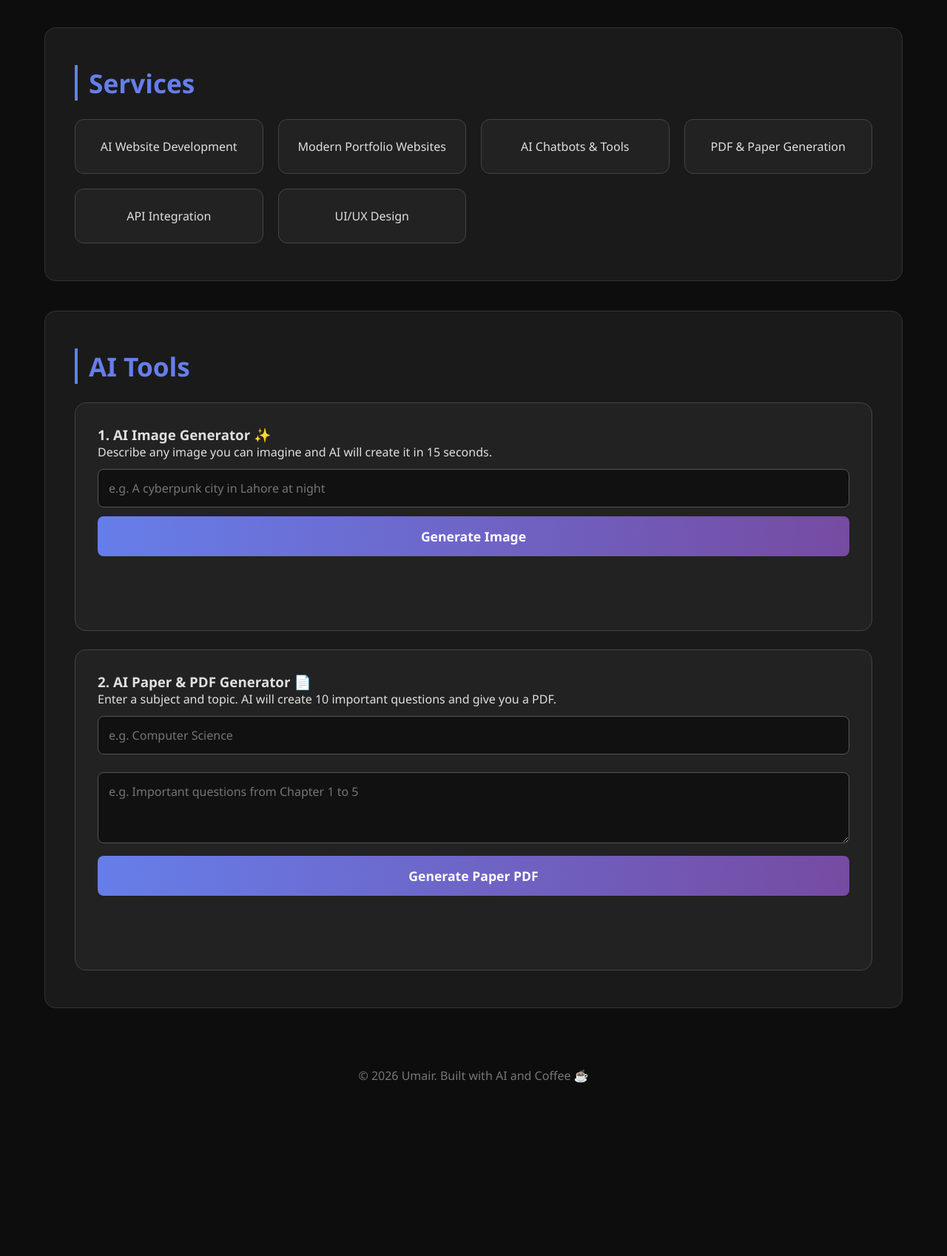
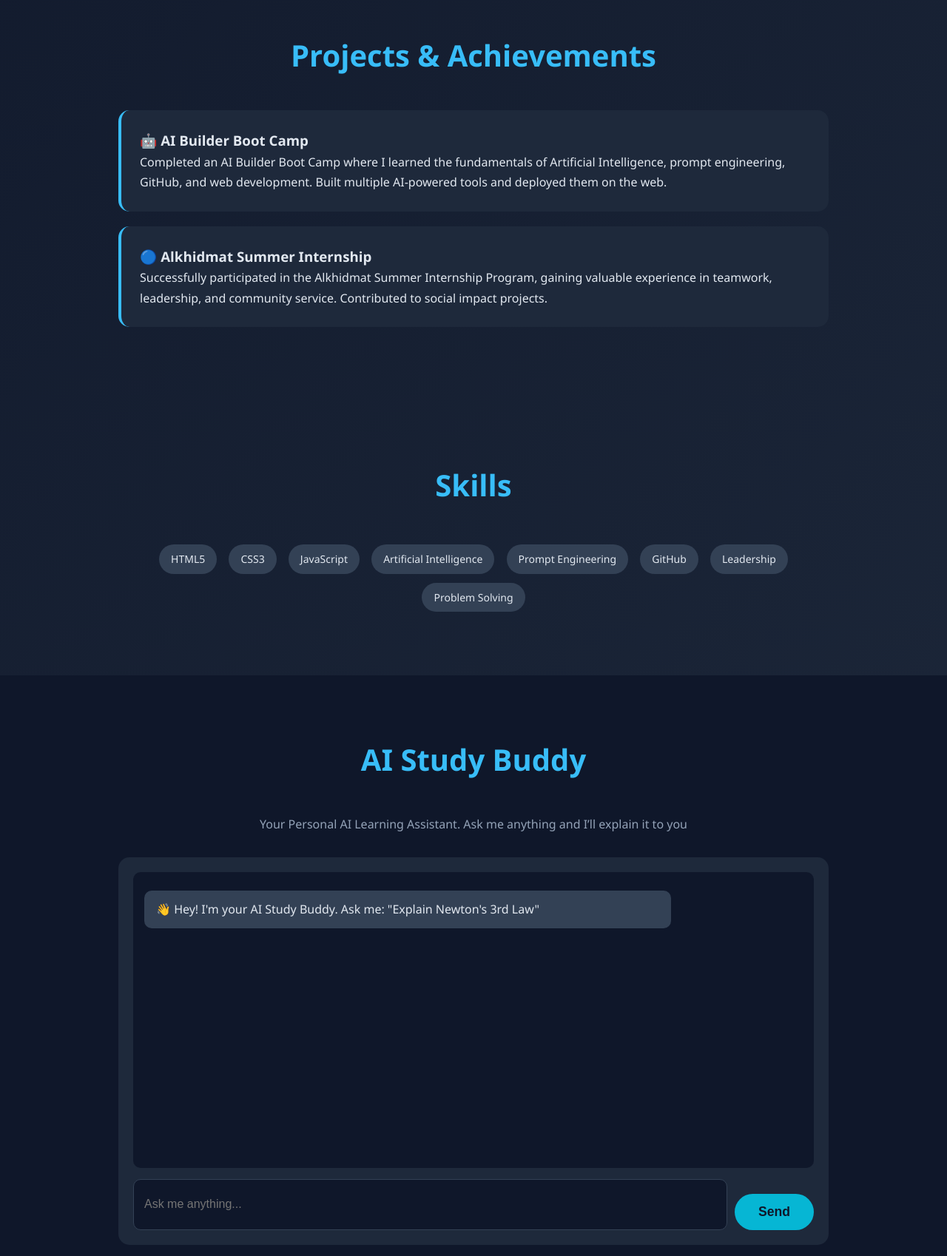
Before and after one commit to Umair-Ai09/umairr-portfolio, a website: page index.html in a window 1280 px wide. Shown: the part 1099-2797 px from the top of the page at 74% size. Before the commit the page ends 2624 px from the top, so only its background shows below. Drawn offline with Linux system fonts and the light colour scheme.

Commit message:
Update index.html

```diff
--- a/index.html
+++ b/index.html
@@ -3,157 +3,176 @@
 <head>
   <meta charset="UTF-8">
   <meta name="viewport" content="width=device-width, initial-scale=1.0">
-  <title>Umair | AI Developer & Web Designer</title>
+  <title>Umair Mazhar | AI & Web Developer</title>
   <style>
-    * { margin: 0; padding: 0; box-sizing: border-box; font-family: 'Segoe UI', sans-serif; }
-    body { background: #0d0d0d; color: #e0e0e0; scroll-behavior: smooth; }
-    .container { max-width: 1200px; margin: auto; padding: 20px; }
+    * { margin: 0; padding: 0; box-sizing: border-box; scroll-behavior: smooth; }
+    body {
+      font-family: 'Segoe UI', Tahoma, Geneva, Verdana, sans-serif;
+      background: linear-gradient(135deg, #0f172a 0%, #1e293b 100%);
+      color: #e2e8f0;
+      line-height: 1.7;
+    }
+    .container { max-width: 1000px; margin: 0 auto; padding: 0 20px; }
 
-    header { text-align: center; padding: 100px 20px; background: linear-gradient(135deg, #667eea 0%, #764ba2 100%); border-radius: 20px; margin-bottom: 40px; }
-    header h1 { font-size: 3.5rem; color: #fff; }
-    header p { font-size: 1.3rem; color: #ddd; margin-top: 10px; }
-    nav { margin-top: 30px; }
-    nav a { color: #fff; margin: 0 20px; text-decoration: none; font-weight: bold; font-size: 1.1rem; }
-    nav a:hover { text-decoration: underline; }
+    nav {
+      background: rgba(15, 23, 42, 0.8);
+      backdrop-filter: blur(10px);
+      padding: 20px 0;
+      position: sticky;
+      top: 0;
+      z-index: 100;
+    }
+    nav .container { display: flex; justify-content: space-between; align-items: center; }
+    nav h2 { color: #38bdf8; }
+    nav a { color: #e2e8f0; text-decoration: none; margin-left: 25px; font-weight: 500; }
+    nav a:hover { color: #38bdf8; }
 
-    section { background: #1a1a1a; padding: 50px 40px; border-radius: 15px; margin-bottom: 40px; border: 1px solid #333; }
-    h2 { font-size: 2.2rem; margin-bottom: 25px; color: #667eea; border-left: 4px solid #667eea; padding-left: 15px; }
+    .hero { text-align: center; padding: 100px 20px; }
+    .hero h1 { font-size: 3.5rem; color: #fff; margin-bottom: 10px; }
+    .hero .subtitle { font-size: 1.3rem; color: #38bdf8; font-weight: 600; margin-bottom: 20px; }
+    .btn {
+      display: inline-block; background: #06b6d4; color: #0f172a;
+      padding: 14px 32px; border-radius: 50px; text-decoration: none;
+      font-weight: bold; font-size: 1.1rem; transition: 0.3s; margin-top: 20px; border: none; cursor: pointer;
+    }
+    .btn:hover { background: #22d3ee; transform: translateY(-2px); }
 
-    .grid { display: grid; grid-template-columns: repeat(auto-fit, minmax(250px, 1fr)); gap: 20px; }
-    .card { background: #222; padding: 25px; border-radius: 12px; text-align: center; border: 1px solid #444; transition: 0.3s; }
-    .card:hover { transform: translateY(-5px); border-color: #667eea; }
+    section { padding: 80px 0; }
+    h2 { font-size: 2.5rem; color: #38bdf8; text-align: center; margin-bottom: 40px; }
 
-    .tool-box { background: #222; padding: 30px; border-radius: 15px; margin-top: 25px; border: 1px solid #444; }
-    .tool-box input, .tool-box textarea { width: 100%; padding: 14px; margin: 12px 0; border-radius: 8px; border: 1px solid #555; background: #111; color: #fff; font-size: 1rem; }
-    .tool-box button { width: 100%; padding: 15px; border-radius: 8px; border: none; background: linear-gradient(90deg, #667eea, #764ba2); color: #fff; font-weight: bold; font-size: 1.1rem; cursor: pointer; transition: 0.3s; }
-    .tool-box button:hover { opacity: 0.85; }
-    .result-box { margin-top: 20px; text-align: center; min-height: 50px; }
-    .result-box img { max-width: 100%; border-radius: 12px; margin-top: 15px; }
-    .result-box a { color: #667eea; font-weight: bold; font-size: 1.1rem; }
+    .card {
+      background: #1e293b; padding: 25px; border-radius: 15px;
+      margin: 20px 0; border-left: 4px solid #38bdf8;
+    }
+    .skill {
+      display: inline-block; background: #334155; padding: 8px 16px;
+      border-radius: 25px; margin: 6px; font-size: 14px;
+    }
 
-    footer { text-align: center; padding: 40px; color: #777; }
+    #ai-product { background: #0f172a; }
+    .ai-hero { text-align: center; padding: 60px 20px; background: rgba(30, 41, 59, 0.5); border-radius: 20px; }
+    .user-msg { background: #1e40af; padding: 12px 16px; border-radius: 10px; margin: 10px 0; max-width: 80%; margin-left: auto; }
+    .ai-msg { background: #334155; padding: 12px 16px; border-radius: 10px; margin: 10px 0; max-width: 80%; }
   </style>
 </head>
 <body>
+
+  <nav>
     <div class="container">
+      <h2>Umair Mazhar</h2>
+      <div>
+        <a href="#about">About</a>
+        <a href="#projects">Projects</a>
+        <a href="#skills">Skills</a>
+        <a href="#ai-product">AI Study Buddy</a>
+      </div>
+    </div>
+  </nav>
 
-    <!-- HEADER -->
-    <header>
-      <h1>Umair</h1>
-      <p>AI Developer | Full Stack Web Designer | Automation Expert</p>
-      <nav>
-        <a href="#about">About</a>
-        <a href="#skills">Skills</a>
-        <a href="#services">Services</a>
-        <a href="#tools">AI Tools</a>
-      </nav>
-    </header>
-
-    <!-- ABOUT SECTION -->
-    <section id="about">
-      <h2>About Me</h2>
-      <p>
-        Hello! I'm <b>Umair</b> from Lahore, Pakistan.
-        I'm a passionate developer who loves building AI-powered websites, apps, and automation tools.
-        <br><br>
-        <b>Education:</b> FSc Pre-Engineering<br>
-        <b>Focus:</b> AI, Web Development, and creating tools that solve real problems.
-      </p>
-    </section>
-
-    <!-- SKILLS SECTION -->
-    <section id="skills">
-      <h2>Skills</h2>
-      <div class="grid">
-        <div class="card">HTML5 & CSS3</div>
-        <div class="card">JavaScript & React</div>
-        <div class="card">Node.js & Express</div>
-        <div class="card">Python</div>
-        <div class="card">AI APIs: Replicate, OpenAI, Groq</div>
-        <div class="card">Vercel & GitHub Deployment</div>
+  <section class="hero">
+    <div class="container">
+      <h1>Umair Mazhar</h1>
+      <p class="subtitle">AI & Web Developer | O Level Student</p>
+      <p>Building AI solutions and web experiences that create impact</p>
+      <a href="#projects" class="btn">Explore My Portfolio</a>
     </div>
   </section>
 
-    <!-- SERVICES SECTION -->
-    <section id="services">
-      <h2>Services</h2>
-      <div class="grid">
-        <div class="card">AI Website Development</div>
-        <div class="card">Modern Portfolio Websites</div>
-        <div class="card">AI Chatbots & Tools</div>
-        <div class="card">PDF & Paper Generation</div>
-        <div class="card">API Integration</div>
-        <div class="card">UI/UX Design</div>
+  <section id="about">
+    <div class="container">
+      <h2>About Me</h2>
+      <div class="card">
+        <p>Hello! I'm <b>Umair Mazhar</b>, an O Level student passionate about Artificial Intelligence, software development, and modern technology. I enjoy participating in internships, learning new technologies, and building projects that help me grow both technically and personally. My long-term vision is to combine technology with social impact by creating solutions that improve lives and empower communities.</p>
+      </div>
     </div>
   </section>
 
-    <!-- AI TOOLS SECTION -->
-    <section id="tools">
-      <h2>AI Tools</h2>
-
-      <!-- AI IMAGE GENERATOR -->
-      <div class="tool-box">
-        <h3>1. AI Image Generator ✨</h3>
-        <p>Describe any image you can imagine and AI will create it in 15 seconds.</p>
-        <input type="text" id="image-prompt" placeholder="e.g. A cyberpunk city in Lahore at night">
-        <button onclick="generateImage()">Generate Image</button>
-        <div id="image-result" class="result-box"></div>
+  <section id="projects">
+    <div class="container">
+      <h2>Projects & Achievements</h2>
+      <div class="card">
+        <h3>🤖 AI Builder Boot Camp</h3>
+        <p>Completed an AI Builder Boot Camp where I learned the fundamentals of Artificial Intelligence, prompt engineering, GitHub, and web development. Built multiple AI-powered tools and deployed them on the web.</p>
       </div>
 
-      <!-- AI PAPER GENERATOR -->
-      <div class="tool-box">
-        <h3>2. AI Paper & PDF Generator 📄</h3>
-        <p>Enter a subject and topic. AI will create 10 important questions and give you a PDF.</p>
-        <input type="text" id="paper-subject" placeholder="e.g. Computer Science">
-        <textarea id="paper-topic" rows="3" placeholder="e.g. Important questions from Chapter 1 to 5"></textarea>
-        <button onclick="generatePaper()">Generate Paper PDF</button>
-        <div id="paper-result" class="result-box"></div>
+      <div class="card">
+        <h3>🔵 Alkhidmat Summer Internship</h3>
+        <p>Successfully participated in the Alkhidmat Summer Internship Program, gaining valuable experience in teamwork, leadership, and community service. Contributed to social impact projects.</p>
       </div>
-
+    </div>
   </section>
 
-    <!-- FOOTER -->
-    <footer>
-      <p>© 2026 Umair. Built with AI and Coffee ☕</p>
+  <section id="skills">
+    <div class="container">
+      <h2>Skills</h2>
+      <div style="text-align: center;">
+        <span class="skill">HTML5</span>
+        <span class="skill">CSS3</span>
+        <span class="skill">JavaScript</span>
+        <span class="skill">Artificial Intelligence</span>
+        <span class="skill">Prompt Engineering</span>
+        <span class="skill">GitHub</span>
+        <span class="skill">Leadership</span>
+        <span class="skill">Problem Solving</span>
+      </div>
+    </div>
+  </section>
+
+  <!-- AI STUDY BUDDY PRODUCT - ONLY 1 SECTION NOW -->
+  <section id="ai-product">
+    <div class="container">
+      <h2>AI Study Buddy</h2>
+      <p style="text-align: center; color: #94a3b8; margin-bottom: 20px;">Your Personal AI Learning Assistant. Ask me anything and I’ll explain it to you</p>
+
+      <div id="chatbox" style="background: #1e293b; border-radius: 15px; padding: 20px; margin-top: 30px;">
+        <div id="chat-log" style="height: 400px; overflow-y: auto; padding: 15px; background: #0f172a; border-radius: 10px; margin-bottom: 15px;">
+          <div class="ai-msg">👋 Hey! I'm your AI Study Buddy. Ask me: "Explain Newton's 3rd Law"</div>
+        </div>
+        <div id="chat-input-area" style="display: flex; gap: 10px;">
+          <input type="text" id="user-input" placeholder="Ask me anything..." style="flex: 1; padding: 14px; border-radius: 10px; border: 1px solid #334155; background: #0f172a; color: #fff; font-size: 16px;">
+          <button class="btn" id="sendBtn">Send</button>
+        </div>
+      </div>
+    </div>
+  </section>
+
+  <footer style="text-align: center; padding: 40px 20px; color: #94a3b8;">
+    <p>© 2026 Umair Mazhar. Built with passion ❤️</p>
   </footer>
 
-  </div>
+<script>
+    const chatLog = document.getElementById('chat-log');
+    const userInput = document.getElementById('user-input');
+    const sendBtn = document.getElementById('sendBtn');
 
-  <script>
-  // FUNCTION 1: IMAGE GENERATOR
-  async function generateImage() {
-    const prompt = document.getElementById('image-prompt').value;
-    const resultDiv = document.getElementById('image-result');
-    if (!prompt) { alert("Please enter a prompt"); return; }
-    resultDiv.innerHTML = "Generating... please wait 15 seconds ⏳";
+    async function sendMessage() {
+        const message = userInput.value.trim();
+        if (message === "") return;
+
+        chatLog.innerHTML += `<div class="user-msg"><b>You:</b> ${message}</div>`;
+        userInput.value = "";
+
         try {
-      const response = await fetch('/api/generate-image', {
-        method: 'POST', headers: { 'Content-Type': 'application/json' },
-        body: JSON.stringify({ prompt: prompt })
+            const response = await fetch("/api/groq", {
+                method: "POST",
+                headers: {"Content-Type": "application/json"},
+                body: JSON.stringify({ question: message }) // FIX 1: changed to 'question'
             });
             const data = await response.json();
-      if (data.image) { resultDiv.innerHTML = `<img src="${data.image}" alt="Generated Image" />`; }
-      else { resultDiv.innerHTML = "Error: " + (data.error || "No image returned"); }
-    } catch (error) { resultDiv.innerHTML = "Failed to connect to API. Check Vercel logs."; }
+
+            if(!response.ok) throw new Error(data.error?.message || "API Error")
+
+            const reply = data.choices[0].message.content; // FIX 2: GROQ format not Gemini
+            chatLog.innerHTML += `<div class="ai-msg"><b>AI Buddy:</b> ${reply}</div>`;
+        } catch(error) {
+            chatLog.innerHTML += `<div style="color:red"><b>Error:</b> ${error.message}</div>`;
+        }
+        chatLog.scrollTop = chatLog.scrollHeight;
     }
 
-  // FUNCTION 2: PAPER GENERATOR
-  async function generatePaper() {
-    const subject = document.getElementById('paper-subject').value;
-    const topic = document.getElementById('paper-topic').value;
-    const resultDiv = document.getElementById('paper-result');
-    if (!subject || !topic) { alert("Please enter subject and topic"); return; }
-    resultDiv.innerHTML = "Creating your paper... ⏳";
-    try {
-      const response = await fetch('/api/generate-paper', {
-        method: 'POST', headers: { 'Content-Type': 'application/json' },
-        body: JSON.stringify({ subject: subject, topic: topic })
-      });
-      const data = await response.json();
-      if (data.pdfUrl) { resultDiv.innerHTML = `<a href="${data.pdfUrl}" download="paper.pdf" target="_blank">Click Here to Download PDF</a>`; }
-      else { resultDiv.innerHTML = "Error: " + (data.error || "No PDF returned"); }
-    } catch (error) { resultDiv.innerHTML = "Failed to connect to API."; }
-  }
+    sendBtn.addEventListener("click", sendMessage);
+    userInput.addEventListener("keypress", (e) => { if (e.key === "Enter") sendMessage(); });
 </script>
+
 </body>
 </html>
```
Lines whose indentation alone changed are shown as unchanged.
